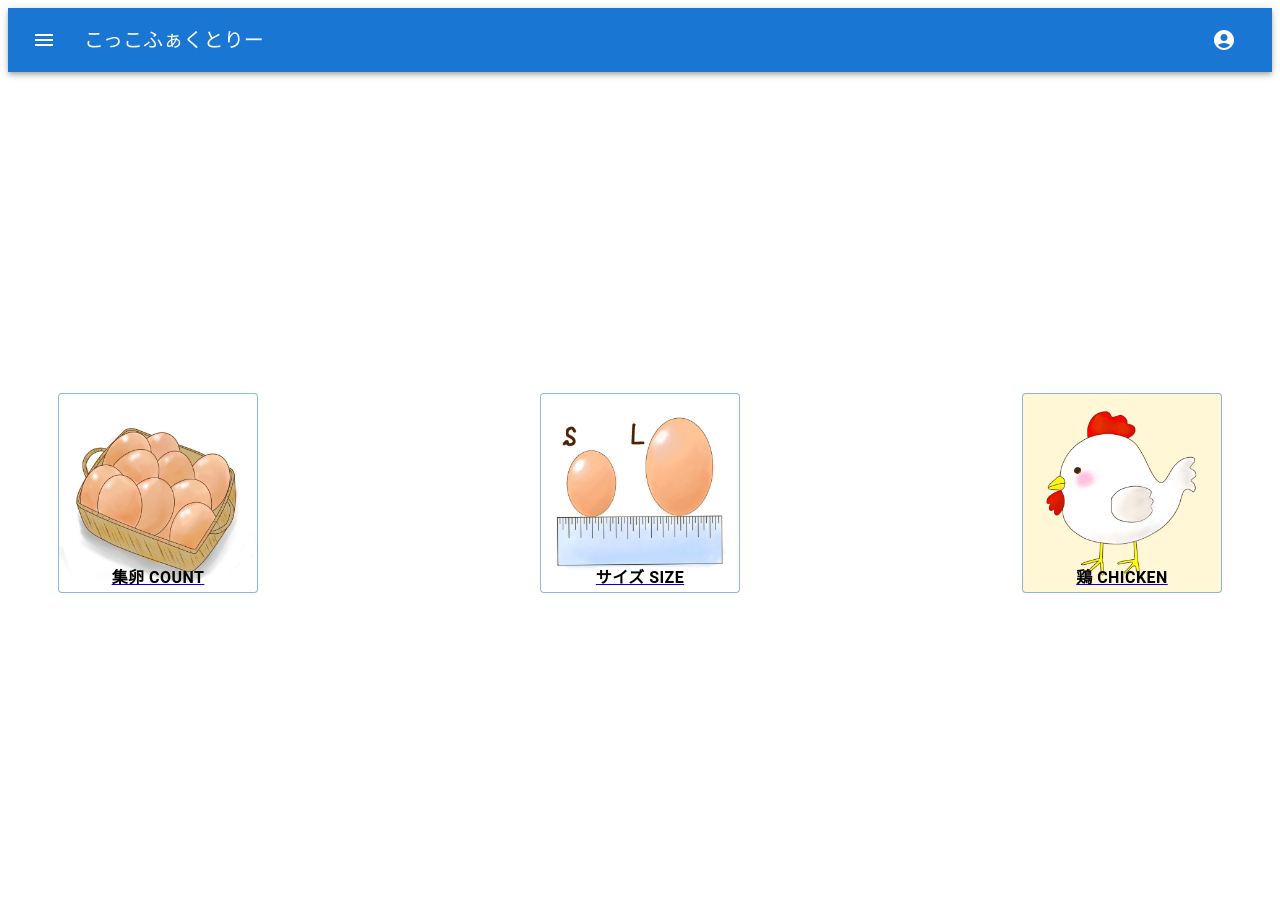
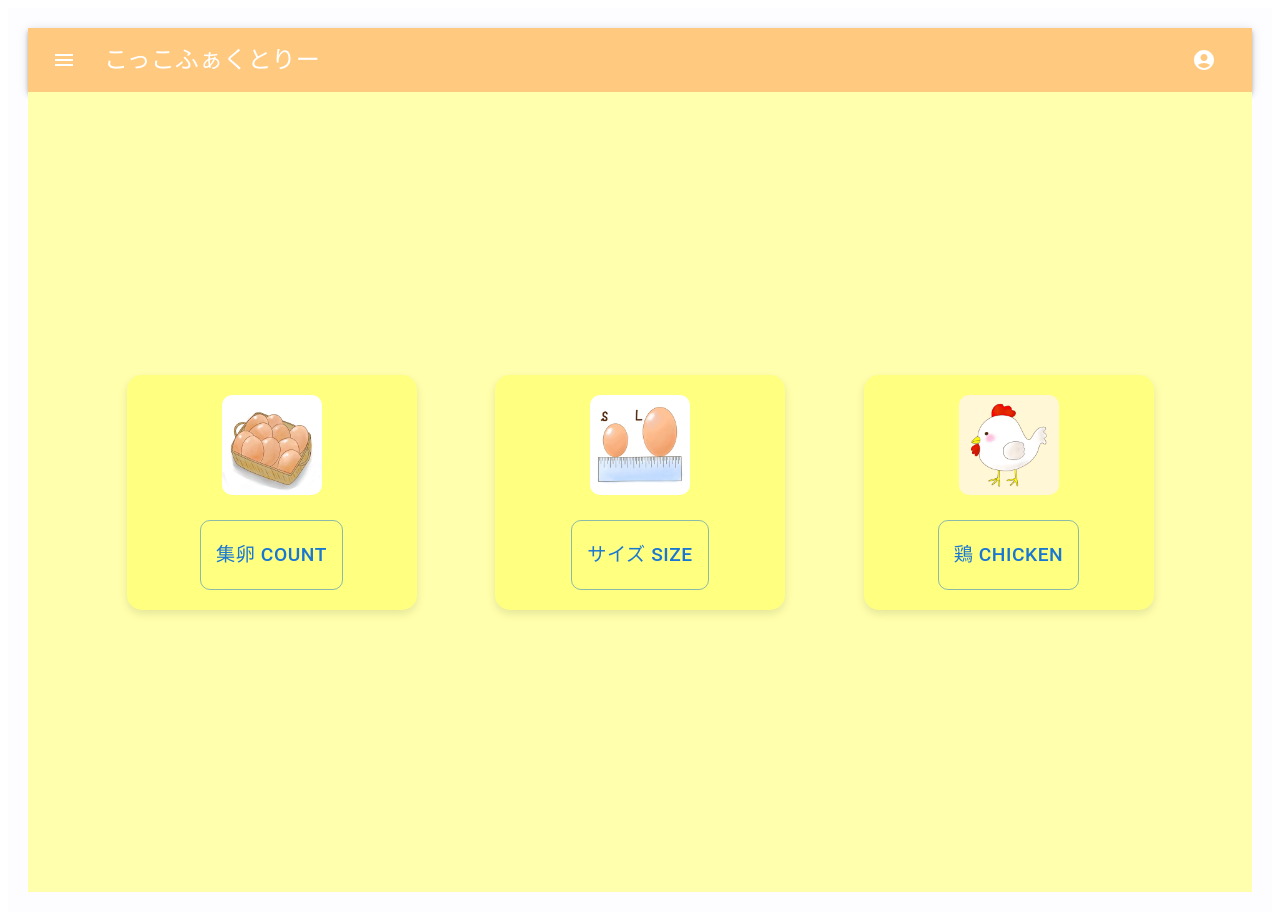
Before and after one commit to chigitako/KCL-CA, a Next.js app in the folder kokkofactory/: page /top in a window 1280 px wide. Built offline with nearby package versions, Linux system fonts and the light colour scheme.

Commit message:
top画面を変更しました

```diff
--- a/kokkofactory/src/components/AppBar.tsx
+++ b/kokkofactory/src/components/AppBar.tsx
@@ -6,9 +6,6 @@ import Typography from '@mui/material/Typography';
 import IconButton from '@mui/material/IconButton';
 import MenuIcon from '@mui/icons-material/Menu';
 import AccountCircle from '@mui/icons-material/AccountCircle';
-import Switch from '@mui/material/Switch';
-import FormControlLabel from '@mui/material/FormControlLabel';
-import FormGroup from '@mui/material/FormGroup';
 import MenuItem from '@mui/material/MenuItem';
 import Menu from '@mui/material/Menu';
 
@@ -16,7 +13,7 @@ type MenuAppBarProps = {
   title: string;
 };
 
-export default function MenuAppBar({title}: MenuAppBarProps) {
+export default function MenuAppBar({ title }: MenuAppBarProps) {
   const [auth, setAuth] = React.useState(true);
   const [anchorEl, setAnchorEl] = React.useState<null | HTMLElement>(null);
 
@@ -34,7 +31,7 @@ export default function MenuAppBar({title}: MenuAppBarProps) {
 
   return (
     <Box sx={{ flexGrow: 1 }}>
-      <AppBar position="static">
+      <AppBar position="static" sx={{ backgroundColor: '#ffca80' }}> {/* ベージュ：ユニバーサルカラー */}
         <Toolbar>
           <IconButton
             size="large"
@@ -45,7 +42,16 @@ export default function MenuAppBar({title}: MenuAppBarProps) {
           >
             <MenuIcon />
           </IconButton>
-          <Typography variant="h6" component="div" sx={{ flexGrow: 1 }}>
+          <Typography
+            variant="h6"
+            component="div"
+            sx={{
+              flexGrow: 1,
+              fontFamily: 'Poppins, sans-serif', // 柔らかい印象のフォント
+              fontSize: '1.5rem', // フォントサイズ調整
+              color: '#fff', // 白色にして明るく
+            }}
+          >
             {title}
           </Typography>
           {auth && (
--- a/kokkofactory/src/components/Button.tsx
+++ b/kokkofactory/src/components/Button.tsx
@@ -7,12 +7,15 @@ type ButtonProps = {
   label: string;
   path: string;
   illustrationSrc: string;
+  sx?: React.CSSProperties; // sxプロパティを追加
 };
-export default function BasicButtons({ label, path, illustrationSrc}: ButtonProps) {
+
+export default function BasicButtons({ label, path, illustrationSrc, sx }: ButtonProps) {
   return (
     <Link href={path}>
       <Stack spacing={2} direction="row">
-      <Button variant="outlined"
+        <Button
+          variant="outlined"
           sx={{
             width: '200px', //任意の幅を指定
             height: '200px', //幅と同じ高さで正方形に
@@ -21,12 +24,13 @@ export default function BasicButtons({ label, path, illustrationSrc}: ButtonProp
             display: 'flex',
             flexDirection: 'column',
             justifyContent: 'flex-end',
-        allignItems: 'center',
+            alignItems: 'center',
             background: `url(${illustrationSrc})`,
             backgroundSize: 'cover',
             color: '#000000',
             fontWeight: 'bold',
             fontSize: '16px',
+            ...sx, // 追加のsxプロパティをマージ
           }}
         >
           {label}
--- a/kokkofactory/src/components/TopButtonGrid.tsx
+++ b/kokkofactory/src/components/TopButtonGrid.tsx
@@ -1,28 +1,69 @@
 import * as React from 'react';
-import Button from './Button';
+import { Button } from '@mui/material';  // MUIのButtonを使う場合のインポート
+import Link from 'next/link';
 
 const buttonLabels = [
-    {label: '集卵 count', path: '/keisha', illustrationSrc: '/images/count-egg.jpg'},
-    {label: 'サイズ size', path: '/size', illustrationSrc: '/images/size-egg.jpg'},
-    {label: '鶏 chicken', path: '/chicken', illustrationSrc: '/images/chicken.jpg'}];
+  { label: '集卵 count', path: '/keisha', illustrationSrc: '/images/count-egg.jpg' },
+  { label: 'サイズ size', path: '/size', illustrationSrc: '/images/size-egg.jpg' },
+  { label: '鶏 chicken', path: '/chicken', illustrationSrc: '/images/chicken.jpg' }
+];
 
 const TopButtonGrid: React.FC = () => {
   return (
-        <div style={{
+    <div
+      style={{
         display: 'flex',
-            flexDirection: 'row',
-            justifyContent: 'space-between',
-            alignItems: 'center',
-            height: '100vh',
-            padding: '0 40px'}}>
+        flexDirection: 'row', // 横並びに変更
+        justifyContent: 'space-evenly', // ボタン間を均等に配置
+        alignItems: 'center', // 水平方向に中央配置
+        height: '100vh', // 画面全体の高さを指定
+        padding: '0 20px', // 左右の余白
+        backgroundColor: '#ffffad', // 淡い黄系の色の背景
+      }}
+    >
       {buttonLabels.map((label, index) => (
         <div
           key={index}
-                style={{ margin: '10px'}}>
+          style={{
+            display: 'flex',
+            flexDirection: 'column',
+            alignItems: 'center',
+            justifyContent: 'center',
+            backgroundColor: '#ffff80', // ボタン背景色：ユニバーサルカラー（クリーム）
+            borderRadius: '15px', // 丸みを帯びた角
+            boxShadow: '0px 4px 10px rgba(0, 0, 0, 0.1)', // 影を追加
+            padding: '20px',
+            width: '250px', // ボタンの横幅を大きく
+            textAlign: 'center', // テキストを中央に
+            cursor: 'pointer',
+          }}
+        >
+          {/* 文字表記を削除し、アイコン部分のみを表示 */}
+          <img
+            src={label.illustrationSrc}
+            alt={label.label}
+            style={{
+              width: '100px', // アイコンの幅を大きく
+              height: '100px', // アイコンの高さを大きく
+              borderRadius: '10px', // アイコンに角をつける
+              marginBottom: '15px', // アイコンとボタン間に隙間を追加
+            }}
+          />
+          {/* ボタンのサイズを大きく */}
+          <Link href={label.path}>
             <Button
-                    label={label.label}
-                    path={label.path}
-                    illustrationSrc={label.illustrationSrc}/>
+              variant="outlined"
+              sx={{
+                width: '100%', // ボタンを親要素の幅いっぱいに
+                height: '70px', // ボタンの高さを大きく
+                fontSize: '1.2rem', // ボタンのフォントサイズを大きく
+                borderRadius: '10px', // ボタンの角を丸く
+                marginTop: '10px', // ボタンとアイコンの間に隙間を追加
+              }}
+            >
+              {label.label}
+            </Button>
+          </Link>
         </div>
       ))}
     </div>
--- a/kokkofactory/src/pages/top.tsx
+++ b/kokkofactory/src/pages/top.tsx
@@ -2,13 +2,12 @@ import React from 'react';
 import AppBar from '../components/AppBar';
 import TopButtonGrid from '../components/TopButtonGrid';
 
-
 const TopPage: React.FC = () => {
   return (
-    <div>
-    <AppBar title='こっこふぁくとりー'/>
-      <h1></h1>
-    <TopButtonGrid />
+    <div style={{ backgroundColor: '#fdfdff', padding: '20px' }}>
+      <AppBar title="こっこふぁくとりー" />
+      {/* <h1>こっこふぁくとりー</h1> を削除 */}
+      <TopButtonGrid />
     </div>
   );
 };
```
Lines whose indentation alone changed are shown as unchanged.
